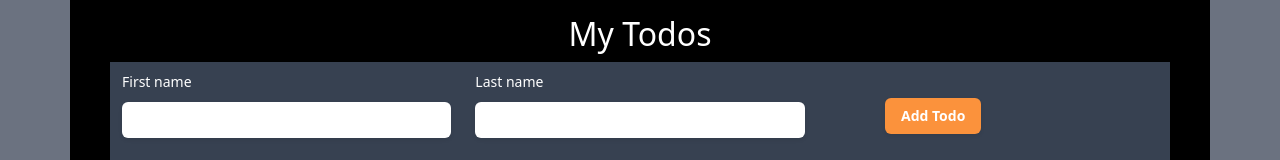
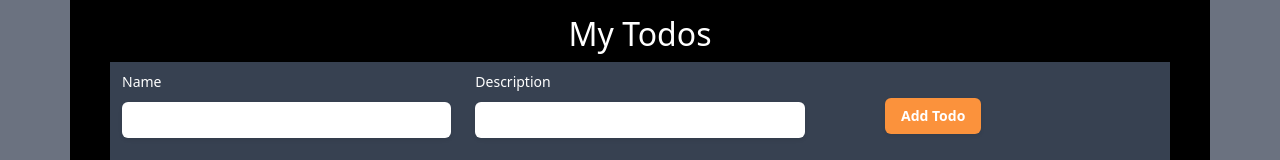
Before and after one commit to Kuldeeptak22/todo_client, a React (Create React App) app: page / in a window 1280 px wide. Shown: the part 237-397 px from the top of the page. Built offline with nearby package versions, Linux system fonts and the light colour scheme.

Commit message:
new changes in ui

```diff
--- a/src/components/Input.jsx
+++ b/src/components/Input.jsx
@@ -4,7 +4,9 @@ import { Container, Row } from "react-bootstrap";
 const Input = () => {
   const submitTodo = (event) => {
     event.preventDefault();
-    console.log("hii");
+    const formData = new FormData(event.currentTarget);
+    const data = Object.fromEntries(formData);
+    console.log(data);
   };
   return (
     <Container fluid>
@@ -15,17 +17,16 @@ const Input = () => {
               <div className="mt-2 grid grid-cols-1 gap-x-6 gap-y-1 sm:grid-cols-6">
                 <div className="sm:col-span-2">
                   <label
-                    htmlFor="first-name"
+                    htmlFor="name"
                     className="block text-sm font-medium leading-6 text-white text-left"
                   >
-                    First name
+                    Name
                   </label>
                   <div className="mt-2">
                     <input
                       type="text"
-                      name="first-name"
-                      id="first-name"
-                      autoComplete="given-name"
+                      name="name"
+                      id="name"
                       className="block pl-3 w-full rounded-md border-0 py-1.5 text-gray-900 shadow-sm ring-1 ring-inset ring-gray-300 placeholder:text-gray-400 focus:ring-2 focus:ring-inset focus:ring-indigo-600 sm:text-sm sm:leading-6"
                     />
                   </div>
@@ -33,17 +34,16 @@ const Input = () => {
 
                 <div className="sm:col-span-2">
                   <label
-                    htmlFor="last-name"
+                    htmlFor="description"
                     className="block text-sm font-medium leading-6 text-white text-left"
                   >
-                    Last name
+                    Description
                   </label>
                   <div className="mt-2">
                     <input
                       type="text"
-                      name="last-name"
-                      id="last-name"
-                      autoComplete="family-name"
+                      name="description"
+                      id="description"
                       className="block pl-3 w-full rounded-md border-0 py-1.5 text-gray-900 shadow-sm ring-1 ring-inset ring-gray-300 placeholder:text-gray-400 focus:ring-2 focus:ring-inset focus:ring-indigo-600 sm:text-sm sm:leading-6"
                     />
                   </div>
--- a/src/components/TodoList.jsx
+++ b/src/components/TodoList.jsx
@@ -15,8 +15,9 @@ const TodoList = () => {
         <Col className="text-left">
           {complete ? (
             <>
-            <s className="text-[1.5rem] text-gray-400 py-2">Task 1</s><br />
-            <s className="text-gray-400 py-3">This is first Task</s>
+              <s className="text-[1.5rem] text-gray-400 py-2">Task 1</s>
+              <br />
+              <s className="text-gray-400 py-3">This is first Task</s>
             </>
           ) : (
             <>
```
